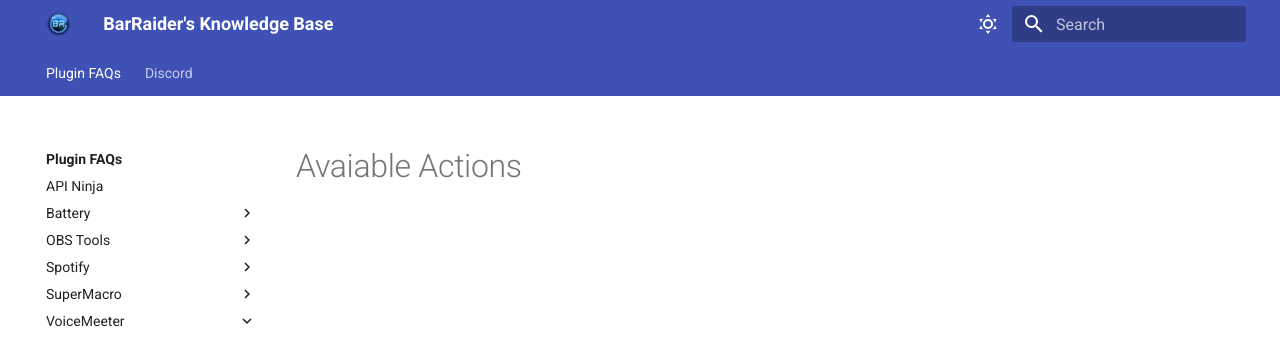
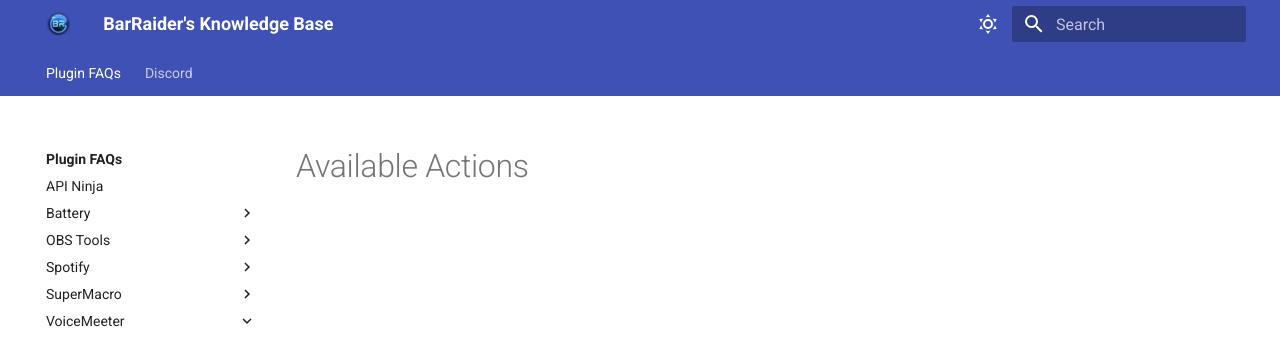
Before and after one commit to BarRaiders/barraiders.github.io, an MkDocs documentation site: the page built from docs/faqs/voicemeeter/actions.md, in a window 1280 px wide. Shown: the top 340 px of the page. Built offline with MkDocs 1.6.1 and Material for MkDocs 9.7.7, drawn with Linux system fonts in a browser that asks for light colours.

Commit message:
typo fix

```diff
--- a/docs/faqs/voicemeeter/actions.md
+++ b/docs/faqs/voicemeeter/actions.md
@@ -1 +1 @@
-# Avaiable Actions
+# Available Actions
```
